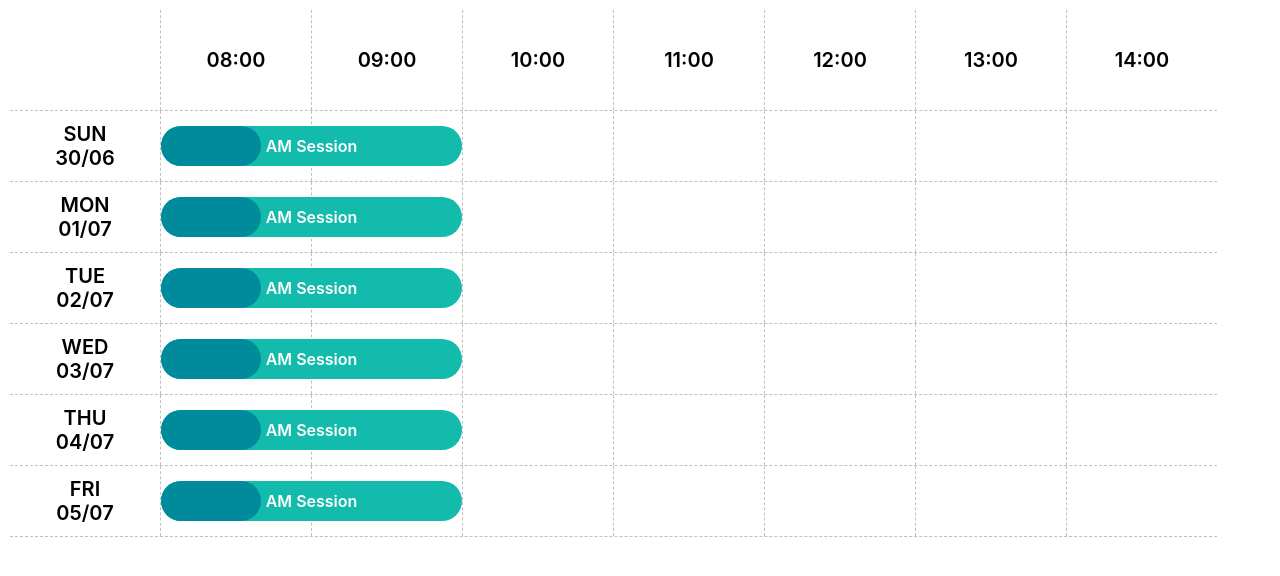
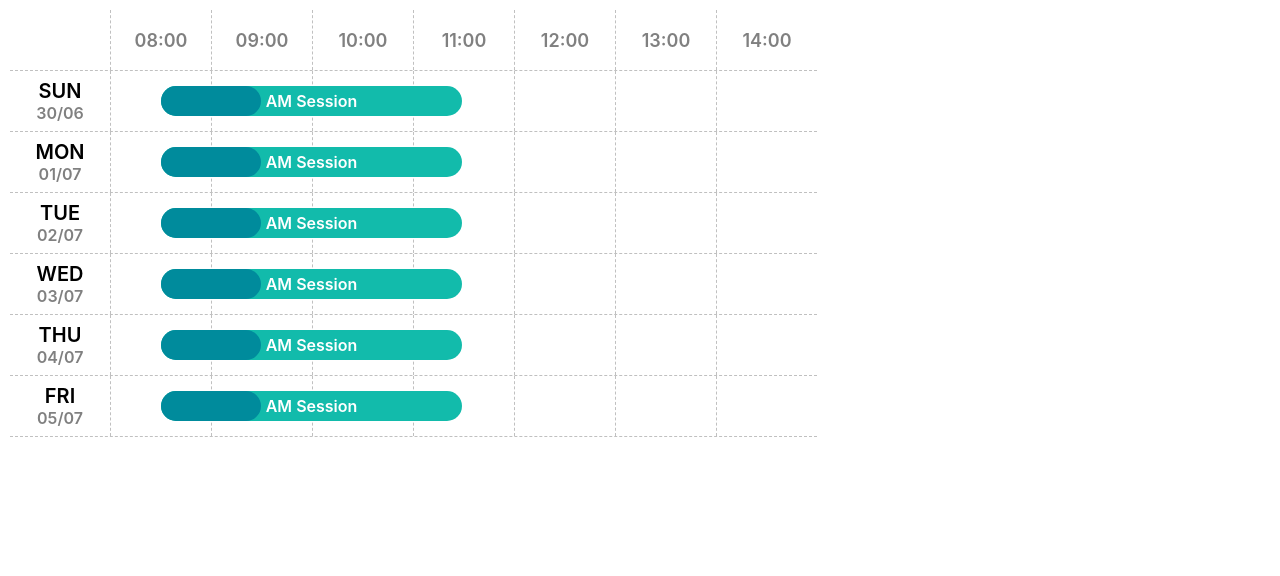
Before and after one commit to piyushdhamecha/weekly-scheduler, a React app: page / in a window 1280 px wide. Shown: the top 576 px of the page. Built offline with nearby package versions, Linux system fonts and the light colour scheme.

Commit message:
changed styles

```diff
--- a/src/components/WeeklyScheduler/WeeklyScheduler.js
+++ b/src/components/WeeklyScheduler/WeeklyScheduler.js
@@ -8,6 +8,7 @@ import {
   StyledRow,
   StyledColumnHeader,
   StyledRowHeader,
+  StyledRowSubHeader,
   StyledCell,
   StyledRowContent,
 } from './WeeklySchedulerStyled'
@@ -55,9 +56,9 @@ const WeeklyScheduler = ({
           <StyledCell>
             <StyledRowHeader>
               {date.format('dddd').slice(0, 3).toUpperCase()}
-              <div>
+              <StyledRowSubHeader>
                 {date.format('DD/MM')}
-              </div>
+              </StyledRowSubHeader>
             </StyledRowHeader>
           </StyledCell>
           {_.map(timeRange, () => <StyledCell />)}
--- a/src/components/WeeklyScheduler/WeeklySchedulerProgress.js
+++ b/src/components/WeeklyScheduler/WeeklySchedulerProgress.js
@@ -9,11 +9,11 @@ import {
 const WeeklySchedulerProgress = ({ text, total, used, left, top}) => {
   return (
     <StyledProgressContainer left={left} top={top} width={total}>
+      <StyledProgress background='#12BBAB' width={total} />
+      <StyledProgress left={50} background='#008B9C' width={used} />
       <StyledProgressText width={total}>
         {text}
       </StyledProgressText>
-      <StyledProgress background='#12BBAB' width={total} />
-      <StyledProgress left={50} background='#008B9C' width={used} />
     </StyledProgressContainer>
   );
 };
--- a/src/components/WeeklyScheduler/WeeklySchedulerStyled.js
+++ b/src/components/WeeklyScheduler/WeeklySchedulerStyled.js
@@ -1,6 +1,6 @@
 import styled from 'styled-components'
 
-const CELL_WIDTH = 150
+const CELL_WIDTH = 100
 
 export const StyledTable = styled.div`
   display: flex;
@@ -9,7 +9,19 @@ export const StyledTable = styled.div`
 
 export const StyledColumnHeader = styled.div`
   display: flex;
-  min-height: 100px;
+  min-height: 60px;
+  justify-content: center;
+  align-items: center;
+  font-size: 18px;
+  font-weight: 600;
+  width: ${CELL_WIDTH}px;
+  color: gray;
+`
+
+export const StyledRowHeader = styled.div`
+  display: flex;
+  flex-direction: column;
+  min-height: 60px;
   justify-content: center;
   align-items: center;
   font-size: 20px;
@@ -17,15 +29,9 @@ export const StyledColumnHeader = styled.div`
   width: ${CELL_WIDTH}px;
 `
 
-export const StyledRowHeader = styled.div`
-  display: flex;
-  flex-direction: column;
-  min-height: 70px;
-  justify-content: center;
-  align-items: center;
-  font-size: 20px;
-  font-weight: 600;
-  width: ${CELL_WIDTH}px;
+export const StyledRowSubHeader = styled.div`
+  font-size: 16px;
+  color: gray;
 `
 
 export const StyledCell = styled.div`
@@ -47,7 +53,7 @@ export const StyledProgressContainer = styled.div`
   display: flex;
   position: absolute;
   width: ${({ width = 50 }) => width}px;
-  height: 40px;
+  height: 30px;
   left: ${({ left = 0 }) => left}px;
   top: ${({ top = 0 }) => top}px;
 `
@@ -56,7 +62,7 @@ export const StyledProgress = styled.div`
   display: flex;
   position: absolute;
   background: ${({ background = 'yellow' }) => background};
-  height: 40px;
+  height: 30px;
   border-radius: 20px;
   justify-content: center;
   align-items: center;
@@ -74,7 +80,6 @@ export const StyledProgressText = styled.div`
   z-index: 3;
   justify-content: center;
   align-items: center;
-  height: 100%;
   font-weight: 600;
   color: #fff;
 `
```
